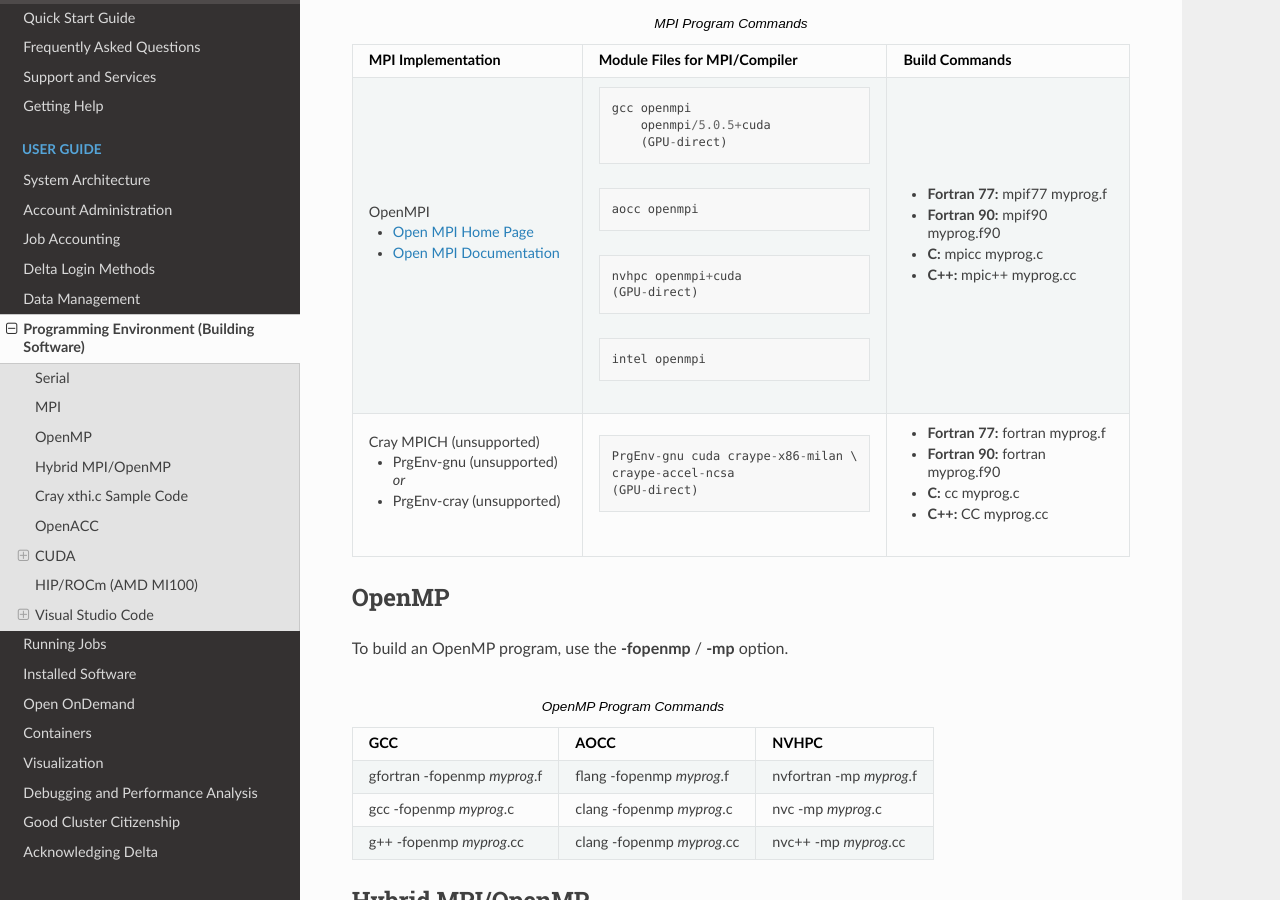
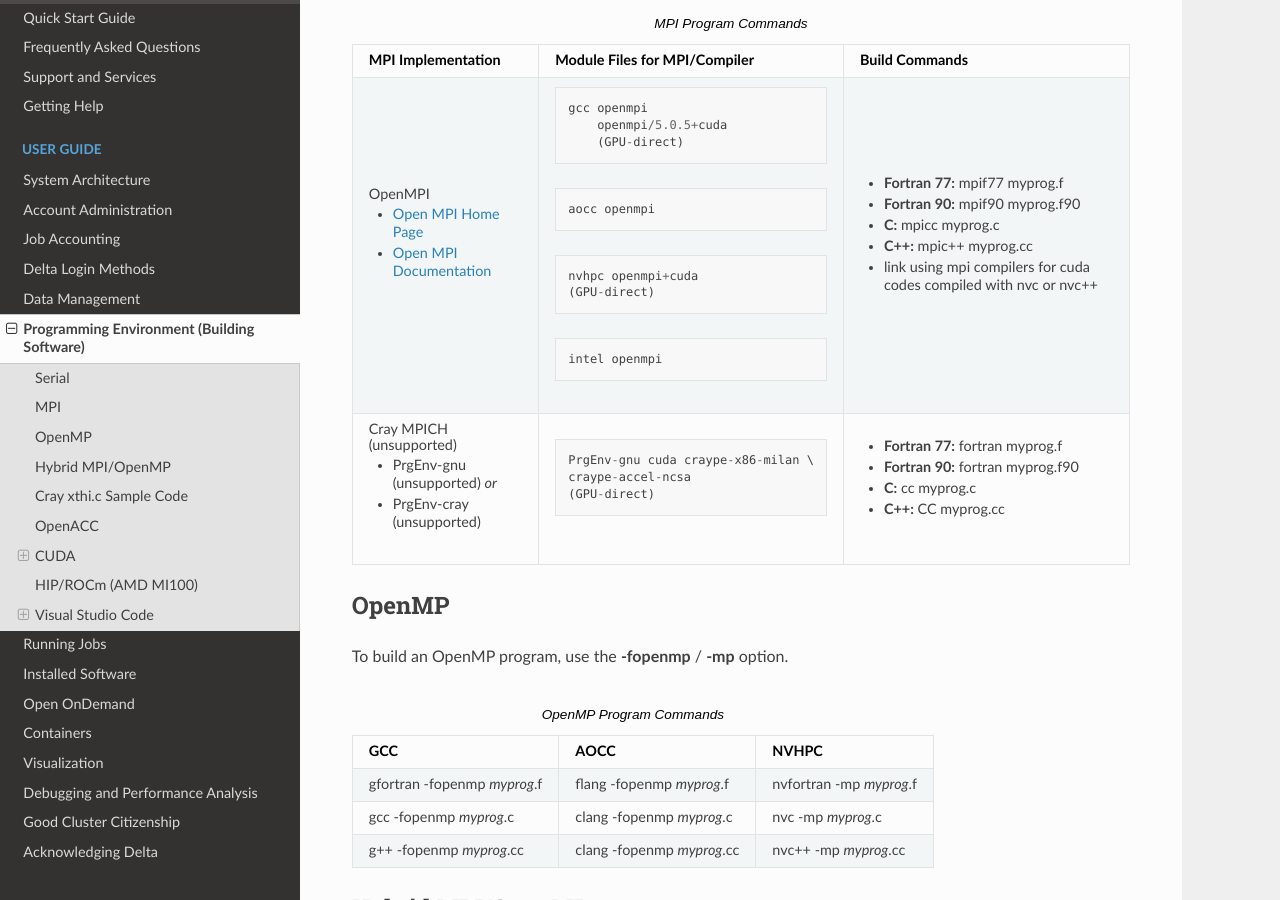
Before and after one commit to ncsa/Delta_doc, a Sphinx documentation site: the page built from docs/source/user_guide/prog_env.rst, in a window 1280 px wide and 900 px high, scrolled down 828 px. Built offline with Sphinx 7.4.7 and the Read the Docs theme 3.1.0, drawn with Linux system fonts in a browser that asks for light colours.

Commit message:
Update prog_env.rst
added not about making sure to link with mpi* compilers for cuda

```diff
--- a/docs/source/user_guide/prog_env.rst
+++ b/docs/source/user_guide/prog_env.rst
@@ -53,7 +53,8 @@ To build (compile and link) a MPI program in Fortran, C, and C++:
    |                                 |                                            |                                           |
    |                                 | .. code-block::                            | - **C++:** mpic++ myprog.cc               |
    |                                 |                                            |                                           |
-   |                                 |    intel openmpi                           |                                           |
+   |                                 |    intel openmpi                           | - link using mpi compilers for cuda codes |
+   |                                 |                                            |   compiled with nvc or nvc++              |
    +---------------------------------+--------------------------------------------+-------------------------------------------+
    | Cray MPICH (unsupported)        | .. code-block::                            |                                           |
    |                                 |                                            |                                           |
```
